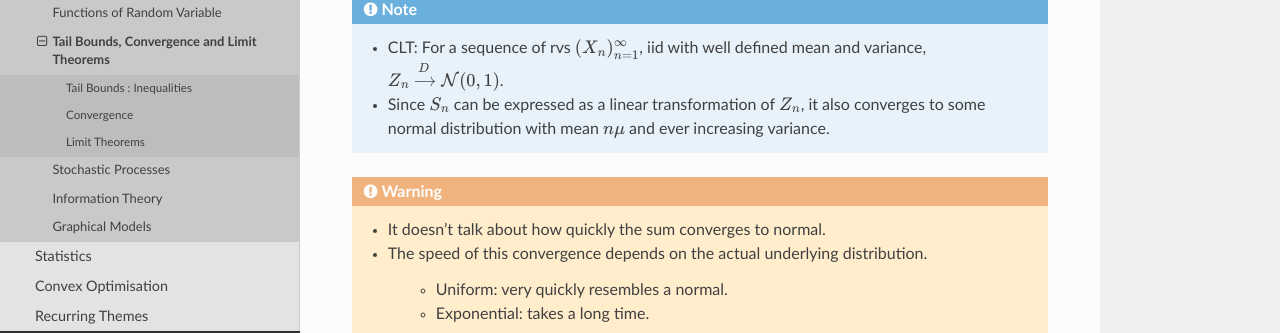
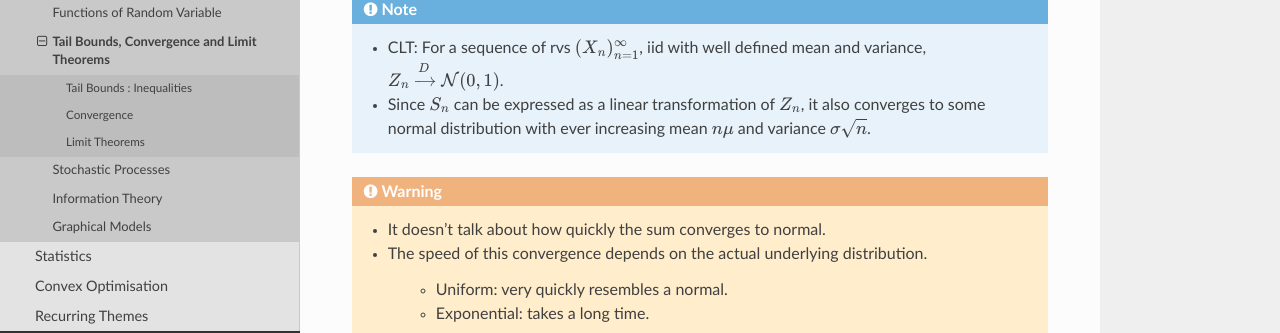
Before and after one commit to uselesstechjunks/leetcode, a Sphinx documentation site: the page built from docs/source/math/prob/ineq.rst, in a window 1280 px wide and 900 px high, scrolled down 5318 px. Shown: the part 163-496 px from the top of the window. Built offline with Sphinx 7.4.7 and the Read the Docs theme 2.0.0, drawn with Linux system fonts in a browser that asks for light colours.

Commit message:
Update ineq.rst

```diff
--- a/docs/source/math/prob/ineq.rst
+++ b/docs/source/math/prob/ineq.rst
@@ -167,7 +167,7 @@ Central Limit Theorem
 ====================================
 .. note::
 	* CLT: For a sequence of rvs :math:`(X_n)_{n=1}^\infty`, iid with well defined mean and variance, :math:`Z_n\xrightarrow[]{D}\mathcal{N}(0,1)`.
-	* Since :math:`S_n` can be expressed as a linear transformation of :math:`Z_n`, it also converges to some normal distribution with mean :math:`n\mu` and ever increasing variance.
+	* Since :math:`S_n` can be expressed as a linear transformation of :math:`Z_n`, it also converges to some normal distribution with ever increasing mean :math:`n\mu` and variance :math:`\sigma\sqrt{n}`.
 
 .. warning::
 	* It doesn't talk about how quickly the sum converges to normal.
```
